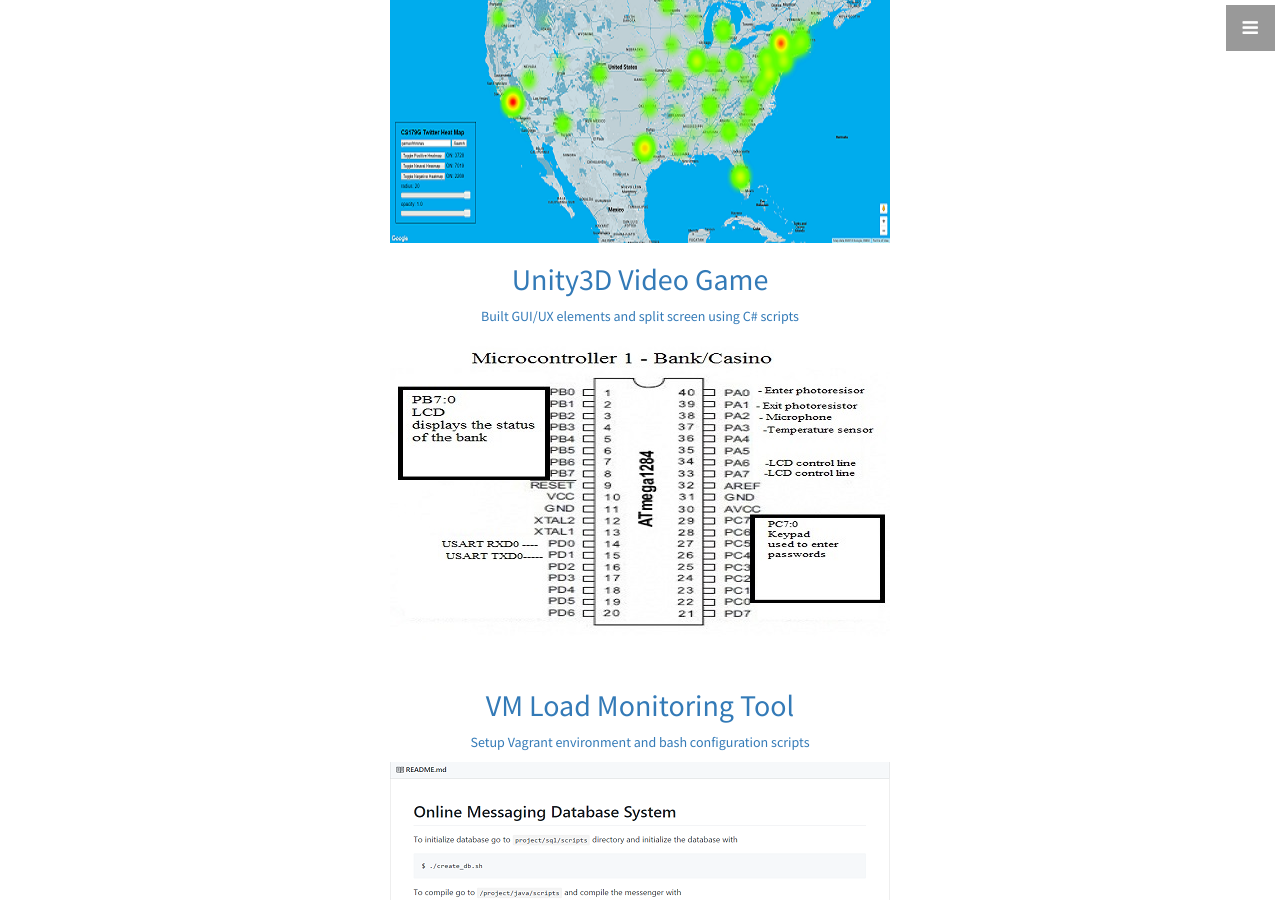
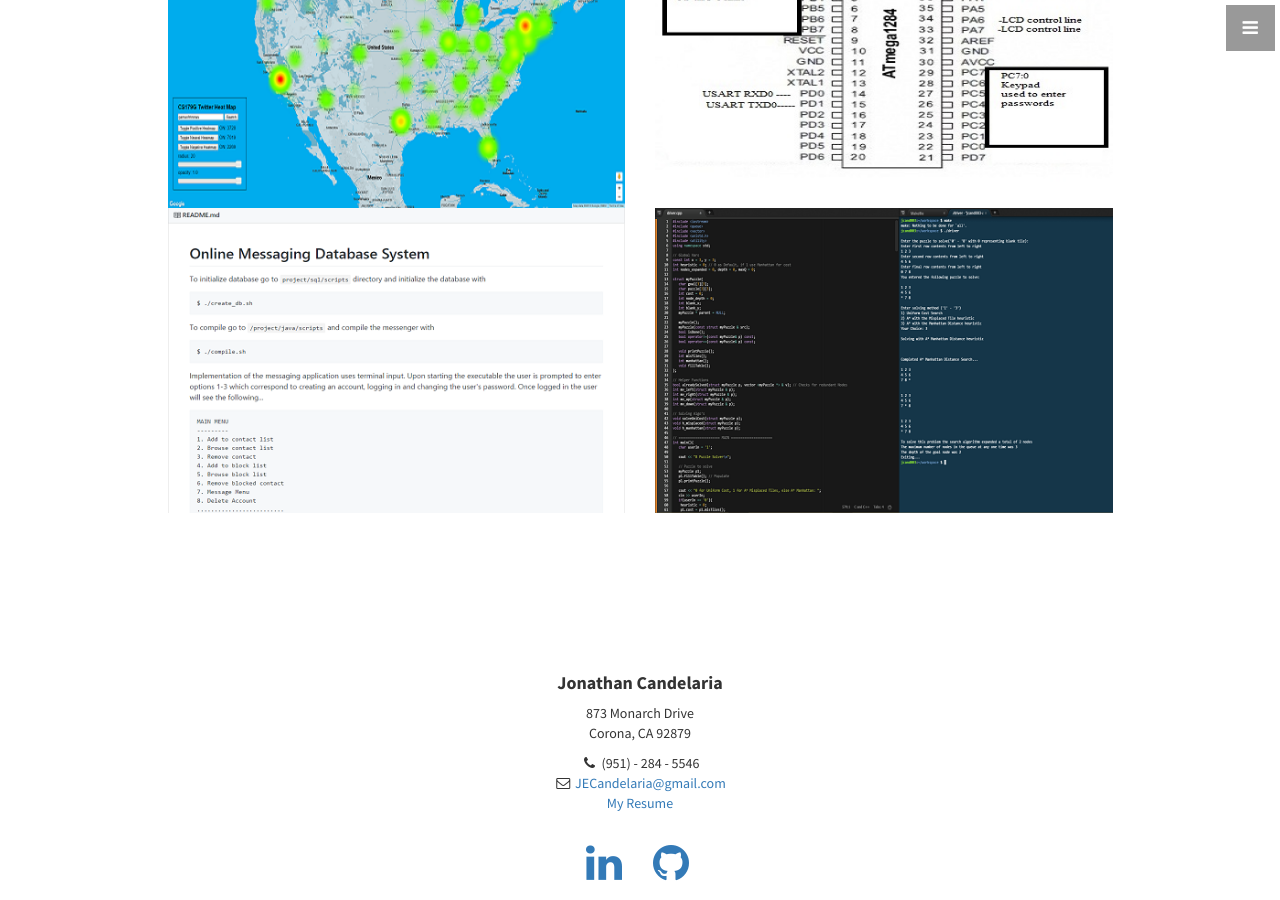
Before and after one commit to JECan/JE, a Jekyll site: the page built from index.html, in a window 1280 px wide and 900 px high, scrolled down 1841 px. Built offline with Jekyll 4.4.1, drawn with Linux system fonts in a browser that asks for light colours; some of the changed text lies outside the part shown.

Commit message:
reset to default

```diff
--- a/_includes/portfolio.html
+++ b/_includes/portfolio.html
@@ -2,54 +2,44 @@
   <div class="container">
     <div class="row">
       <div class="col-lg-10 col-lg-offset-1 text-center">
-                    <h1>Projects dddd</h1>
+        <h2>Projects</h2>
         <hr class="small">
-                    <!--div class="row"-->
-                            <div class="grid">
-                                <figure class="effect-steve">
-                                    <a href = "https://github.com/the-jsng/SpinOut">
+        <div class="row">
+          <div class="col-md-6">
+            <div class="effect-goliath">
+              <a href="https://github.com/JECan/BigdataAnalysis">
                 <img class="img-portfolio img-responsive" src="img/resume_portfolio_heatmap.png">
-                                        <figcaption>
-                                            <h2>Unity3D <span>Video Game</span></h2>
-                                            <p>Built GUI/UX elements and split screen using C# scripts</p>
-                                        </figcaption>
               </a>
-                                </figure>
-                                <figure class="effect-steve">
-                                    <a href="https://github.com/the-jsng/Performance-Monitoring">
+            </div>
+          </div>
+          <div class="col-md-6">
+            <div class="effect-goliath">
+              <a href="https://github.com/JECan/EmbeddedSystems">
                 <img class="img-portfolio img-responsive" src="img/resume_portfolio_embedded.jpg">
-                                        <figcaption>
-                                            <h2>VM Load <span>Monitoring Tool</span></h2>
-                                            <p>Setup Vagrant environment and bash configuration scripts</p>
-                                        </figcaption>
               </a>
-                                </figure>
             </div>
-                            <div class="grid">
-                                <figure class="effect-steve">
-                                    <a href="https://github.com/the-jsng/RayTracing">
+          </div>
+          <div class="col-md-6">
+            <div class="effect-goliath">
+              <a href="https://github.com/JECan/166">
                 <img class="img-portfolio img-responsive" src="img/resume_portfolio_db.PNG">
-                                        <figcaption>
-                                            <h2>Smooth/Flat <span>Shading Renderer</span></h2>
-                                            <p>Ray Tracing in OpenGL written in C</p>
-                                        </figcaption>
               </a>
-                                </figure>
-                                <figure class="effect-steve">
-                                    <a href="https://github.com/the-jsng/Dot-Matrix-Game">
+            </div>
+          </div>
+          <div class="col-md-6">
+            <div class="effect-goliath">
+              <a href="https://github.com/JECan/8_PuzzleSolver">
                 <img class="img-portfolio img-responsive" src="img/resume_portfolio_8puzzle.png">
-                                        <figcaption>
-                                            <h2>Digital Design/<span>Embedded Systems</span></h2>
-                                            <p>LED Dot Matrix Game written in C</p>
-                                        </figcaption>
               </a>
-                                </figure>
             </div>
-                <!--/div -->
+          </div>
+        </div>
+        <!-- /.row (nested) -->
+        <!--<a href="#" class="btn btn-dark">View More Items</a>-->
+      </div>
       <!-- /.col-lg-10 -->
     </div>
     <!-- /.row -->
   </div>
   <!-- /.container -->
-        </div>
 </section>
```
Lines whose indentation alone changed are shown as unchanged.
